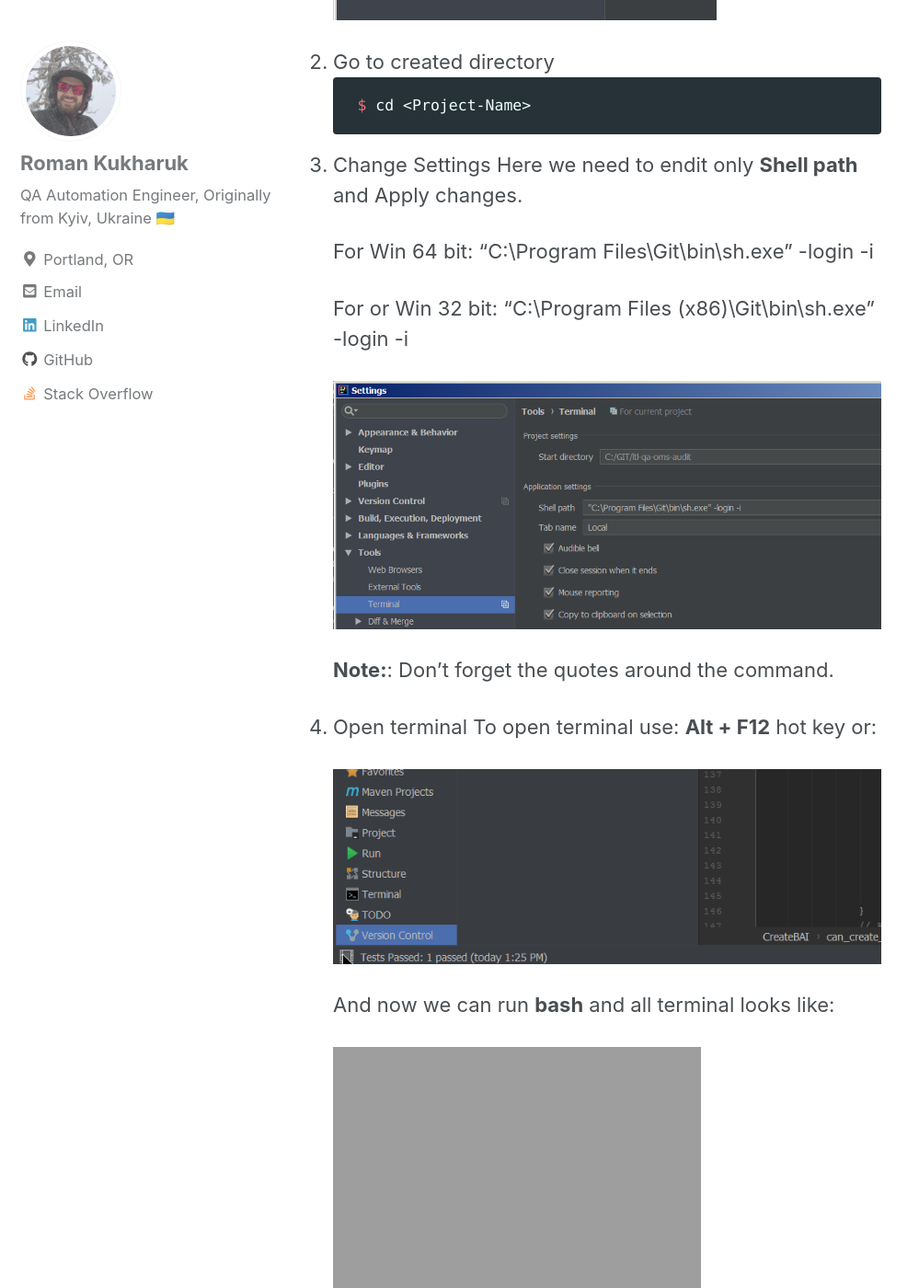
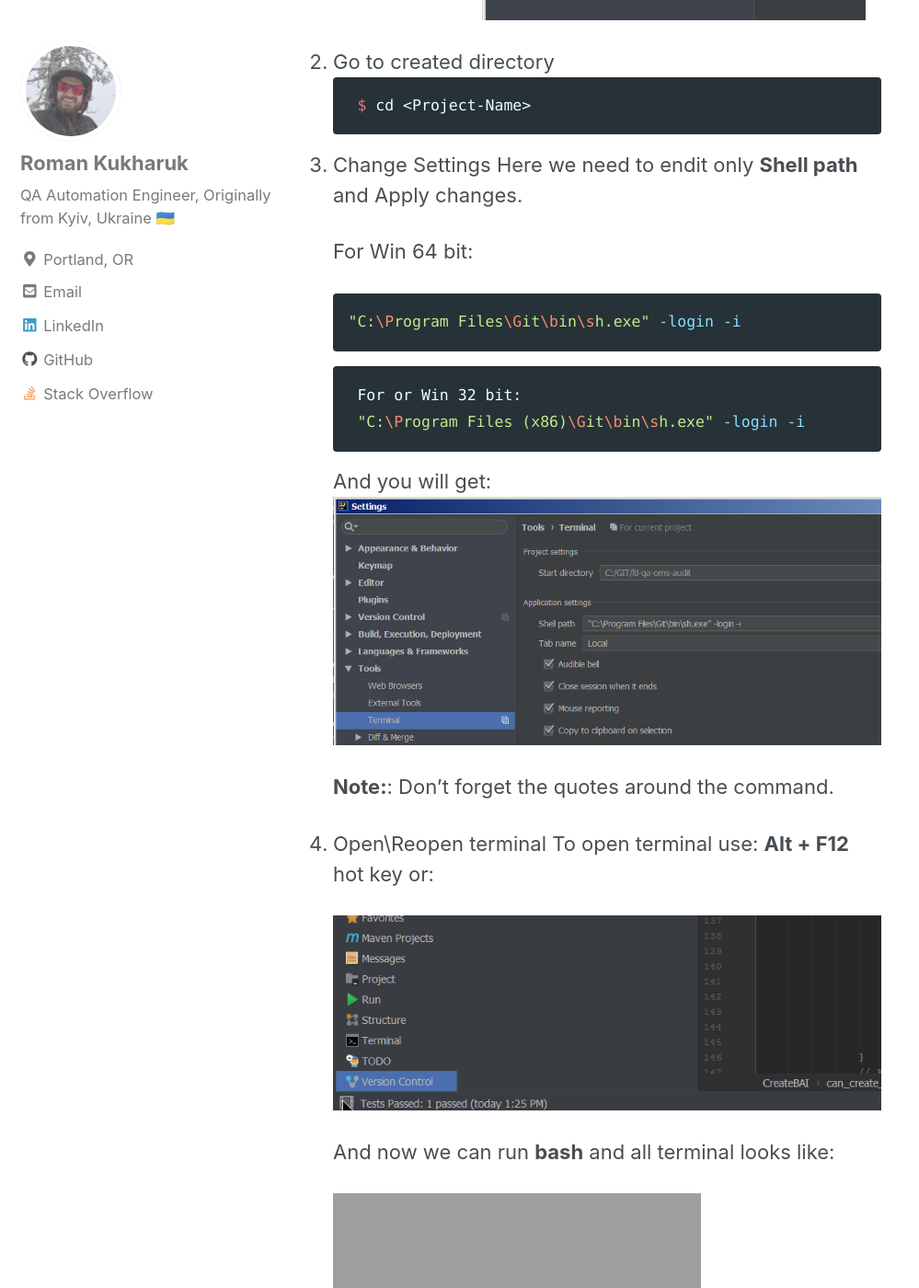
Before and after one commit to kyxap/kyxap.github.io, a Jekyll site: the page built from _posts/2018-03-05-how-to-configure-intellij-idea-with-bash.md, in a window 1280 px wide and 1400 px high, scrolled down 1478 px. Shown: the whole window at 92% size, without its empty margins (0-999 px from the left). Built offline with Jekyll 4.4.1, drawn with Linux system fonts in a browser that asks for light colours; nearby versions of some CDN libraries; emoji names are drawn with the system emoji font.

Commit message:
Update 2018-03-05-how-to-configure-intellij-idea-with-bash.md

````diff
--- a/_posts/2018-03-05-how-to-configure-intellij-idea-with-bash.md
+++ b/_posts/2018-03-05-how-to-configure-intellij-idea-with-bash.md
@@ -26,6 +26,7 @@ And offcourse you shouhd have Intellij Idea installed.
     ```sh
     $ File > Settings > Tools > Terminal
     ```
+    You shoud get:
     ![tools terminal]({{ site.url }}{{ site.baseurl }}/assets/images/idea-bash/tools-terminal.PNG)
 
 2. Go to created directory
@@ -36,16 +37,19 @@ And offcourse you shouhd have Intellij Idea installed.
    Here we need to endit only **Shell path** and Apply changes.
 
    For Win 64 bit:
+    ```sh
    "C:\Program Files\Git\bin\sh.exe" -login -i
-
+    ```
+    ```sh
     For or Win 32 bit:
     "C:\Program Files (x86)\Git\bin\sh.exe" -login -i
-
+    ```
+    And you will get:
     ![tools terminal]({{ site.url }}{{ site.baseurl }}/assets/images/idea-bash/tools-shell-path.PNG)
 
     **Note:**: Don't forget the quotes around the command.
 
-4. Open terminal
+4. Open\Reopen terminal
     To open terminal use: **Alt + F12** hot key or:
 
     ![open terminal]({{ site.url }}{{ site.baseurl }}/assets/images/idea-bash/open-terminal.gif)
@@ -58,7 +62,6 @@ And offcourse you shouhd have Intellij Idea installed.
 
     **Note:** about how to customize your terminal I will speed in next posts, so stay tune!
 
-
 ### Questions?
 
 Feel free to ask your questions via comment section bellow.
````
